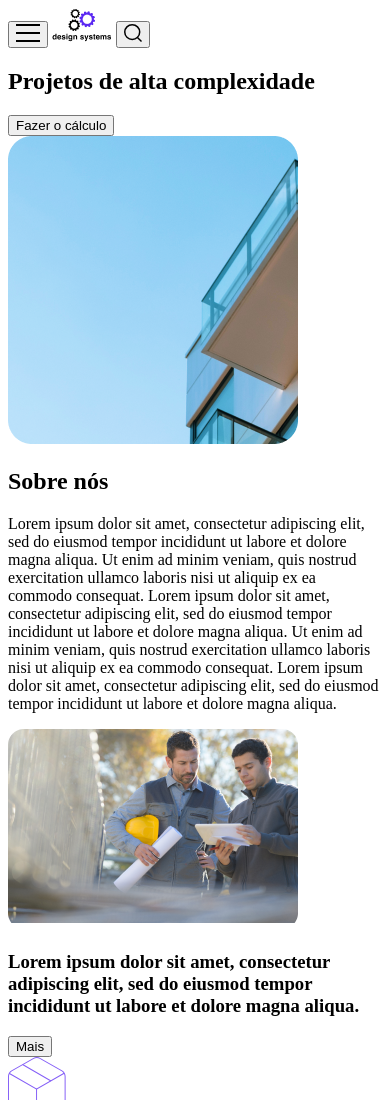
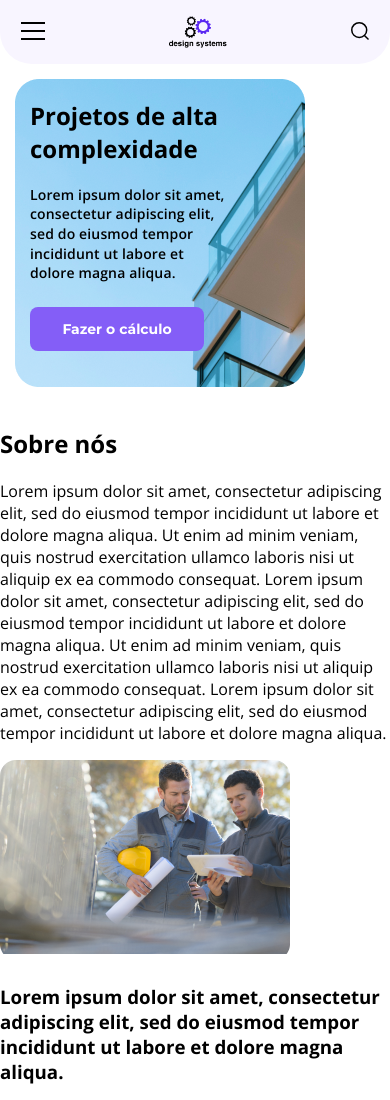
Before and after one commit to 96DiogoBraga/projeto-3, a plain HTML site: page index.html in a window 390 px wide. Shown: the top 1100 px of the page. Drawn offline with nearby package versions, Linux system fonts and the light colour scheme.

Commit message:
header e banner mobile

```diff
--- a/css/style.css
+++ b/css/style.css
@@ -0,0 +1,81 @@
+@import url('https://fonts.googleapis.com/css2?family=Montserrat:wght@100;200;300;400;500;600;700&family=Open+Sans:wght@300;400;500;600;700;800&display=swap');
+
+:root{
+    --alt-font: 'Montserrat', sans-serif;
+    --backround:#FFFFFF;
+    --alt-background:#FAFAFA;
+    --header: #F8F5FF;
+    --black:#000000;
+    --button:#845EF7;
+    --purple-dark:#5A27F2;
+    --gray:#30373E;
+}
+
+body{
+    margin: 0;
+    font-family: 'open sans', sans-serif;
+    background-color: var(--backround);
+    color: var(--black);
+}
+
+header{
+    width: 100%;
+    height: 64px;
+    background-color: var(--header);
+    border-radius: 0px 0px 32px 32px;
+    margin-bottom: 15px;
+}
+
+.menu{
+    display: flex;
+    justify-content: space-between;
+    padding: 16px 15px;
+    align-items: center;
+}
+
+.menu button{
+    background-color: transparent;
+    border: none;
+    cursor: pointer;
+}
+
+.menu__logo{
+    width: 58.48px;
+    height: 32px;
+}
+
+.banner__fundo{
+    width: 290px;
+    height: 308px;
+    margin: 0px 0px 15px 15px;
+}
+
+.banner__interior{
+    position: absolute;
+    margin-left: 30px;
+}
+.banner__interior p{
+    width: 201px;
+    margin-bottom: 24px;
+    font-size: 14px;
+    font-style: normal;
+    font-weight: 600;
+    line-height: 140%;
+    letter-spacing: 0.14px;
+}
+
+.banner button{
+    width: 174px;
+    height: 44px;
+    padding: 13px 32px;
+    background-color: var(--button);
+    border: none;
+    border-radius: 8px;
+    color: var(--backround);
+    font-family: var(--alt-font);
+    font-size: 14px;
+    font-style: normal;
+    font-weight: 700;
+    line-height: 18px;
+    cursor: pointer;
+}
--- a/index.html
+++ b/index.html
@@ -12,16 +12,19 @@
     <header>
         <div class="menu">
             <button><img src="./assets/mobile/header/menu-mobile.svg" alt="menu"></button>
-            <img src="./assets/mobile/header/logo-header-mobile.png" alt="logo">
+            <img src="./assets/mobile/header/logo.ds.png" alt="logo" class="menu__logo">
             <button><img src="./assets/mobile/header/lupa-mobile.svg" alt="buscar"></button>
         </div>
     </header>
 
     <main>
         <section class="banner">
-            <h1 class="banner__texto"><strong>Projetos de alta complexidade</strong></h1>
-            <button>Fazer o cálculo</button>
-            <img class="banner__fundo" src="./assets/mobile/banner/banner-mobile.png" alt="sacada apartamento">
+            <div class="banner__interior">
+                <h1 class="banner__texto"><strong>Projetos de alta complexidade</strong></h1>
+                <p>Lorem ipsum dolor sit amet, consectetur adipiscing elit, sed do eiusmod tempor incididunt ut labore et dolore magna aliqua.</p>
+                <button>Fazer o cálculo</button>
+            </div>
+                <img class="banner__fundo" src="./assets/mobile/banner/banner-mobile.png" alt="sacada apartamento">
         </section>
 
         <section class="sobre-nos">
```
Also changed, not shown: assets/mobile/header/logo-header-mobile.png (deleted), assets/mobile/header/logo.ds.png (added).
